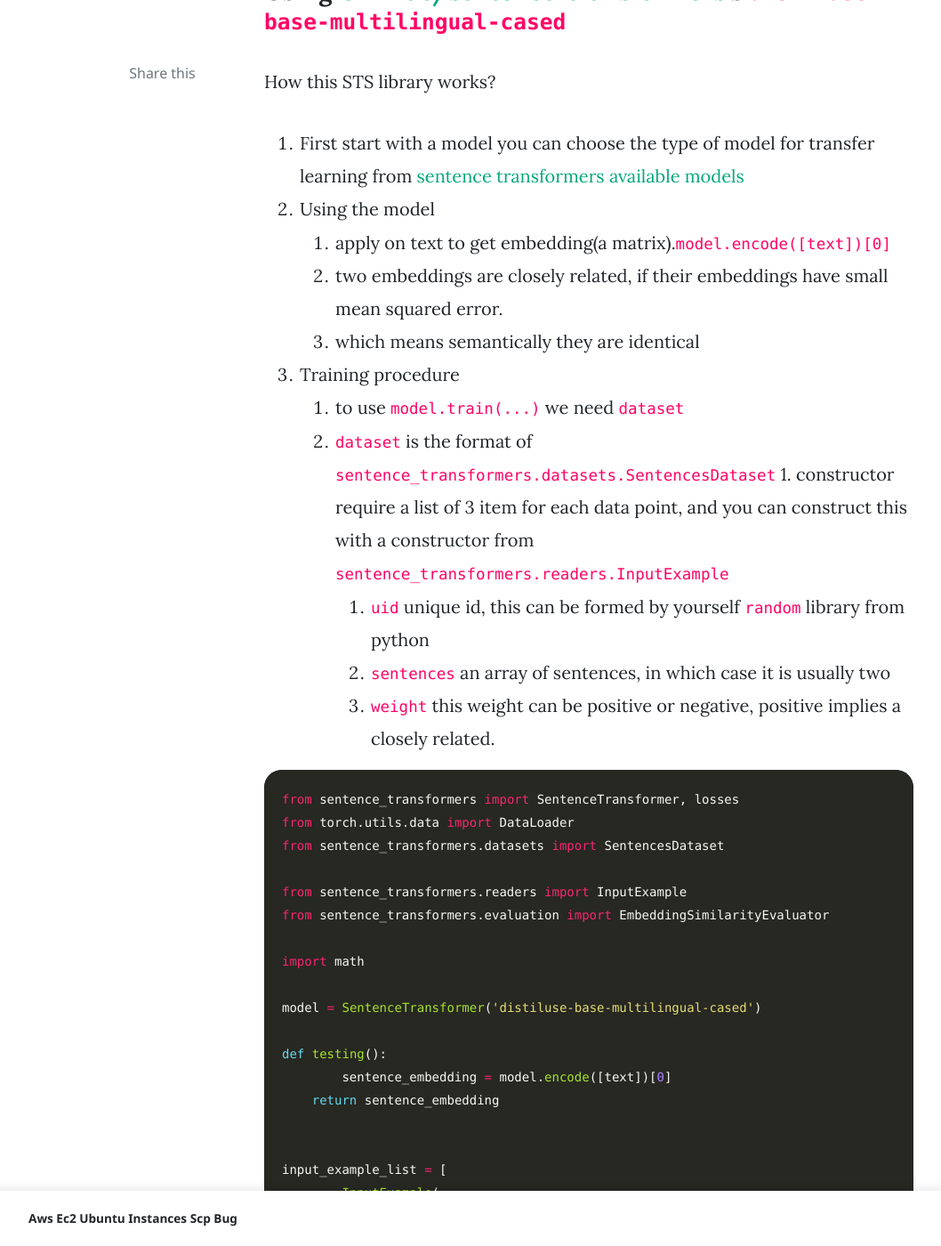
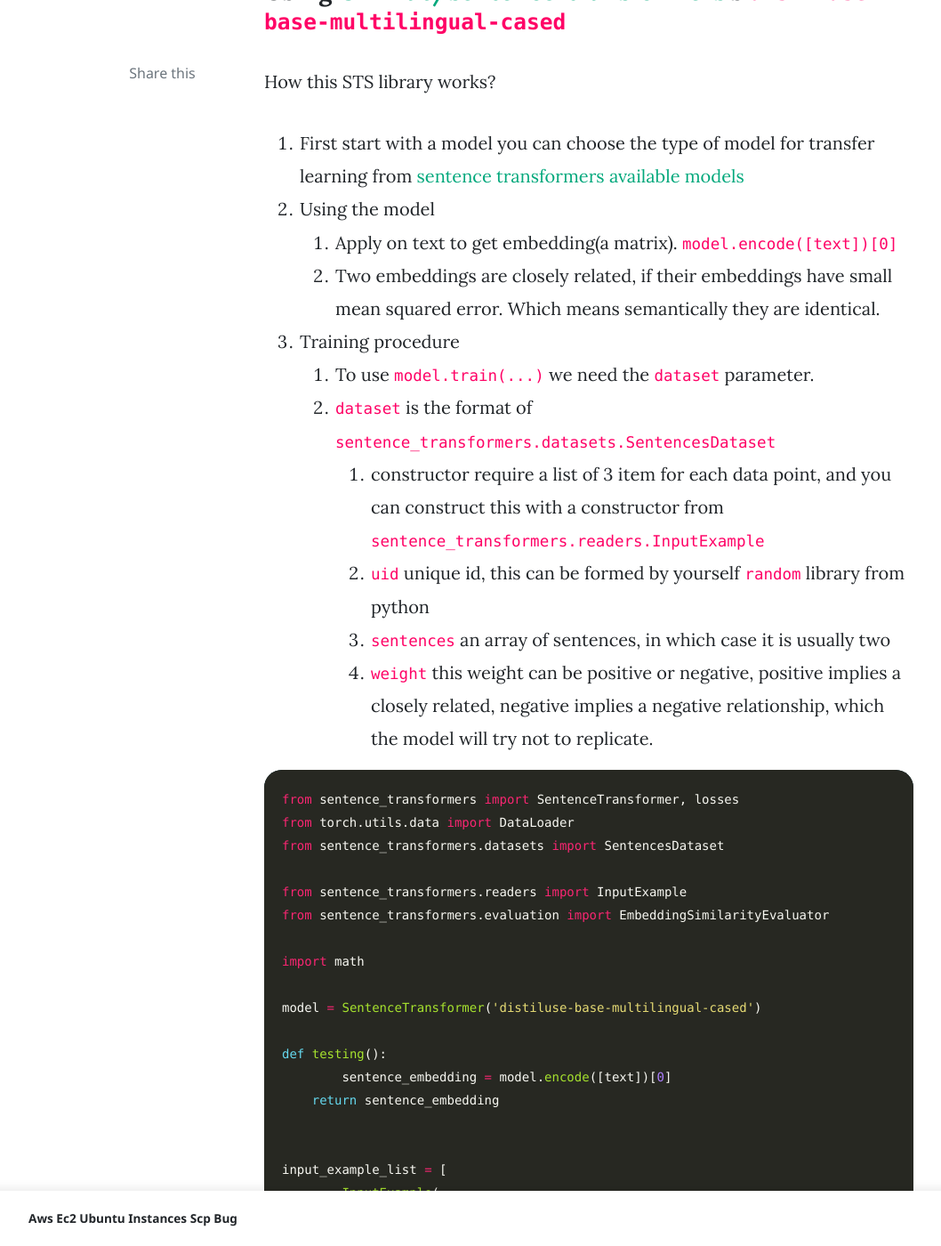
Before and after one commit to lowzhao/lowzhao, a Jekyll site: the page built from _posts/2020-07-17-SotA-STS.md, in a window 1280 px wide and 1400 px high, scrolled down 3311 px. Shown: the whole window at 89% size, without its empty margins (73-1131 px from the left). Built offline with Jekyll 4.4.1, drawn with Linux system fonts in a browser that asks for light colours; nearby versions of some CDN libraries; comment, search, counter and statistics services are not loaded; some of the changed text lies outside the part shown.

Commit message:
Update 2020-07-17-SotA-STS.md

````diff
--- a/_posts/2020-07-17-SotA-STS.md
+++ b/_posts/2020-07-17-SotA-STS.md
@@ -86,16 +86,15 @@ Therefore after some searching I found [UKPLab/sentence-transformers].
 How this STS library works?
 1. First start with a model you can choose the type of model for transfer learning from [sentence transformers available models]
 2. Using the model
-	1. apply on text to get embedding(a matrix).`model.encode([text])[0]`
-    2. two embeddings are closely related, if their embeddings have small mean squared error.
-    3. which means semantically they are identical
+	1. Apply on text to get embedding(a matrix). `model.encode([text])[0]`
+    2. Two embeddings are closely related, if their embeddings have small mean squared error. Which means semantically they are identical.
 3. Training procedure
-	1. to use `model.train(...)` we need `dataset`
+	1. To use `model.train(...)` we need the `dataset` parameter.
     2. `dataset` is the format of `sentence_transformers.datasets.SentencesDataset`
-    	1. constructor require a list of 3 item for each data point, and you can construct this with a constructor from `sentence_transformers.readers.InputExample`
+		1. constructor require a list of 3 item for each data point, and you can construct this with a constructor from `sentence_transformers.readers.InputExample`
         2. `uid` unique id, this can be formed by yourself `random` library from python
         3. `sentences` an array of sentences, in which case it is usually two
-        4. `weight` this weight can be positive or negative, positive implies a closely related.
+        4. `weight` this weight can be positive or negative, positive implies a closely related, negative implies a negative relationship, which the model will try not to replicate.
 
 ```python
 from sentence_transformers import SentenceTransformer, losses
@@ -165,7 +164,7 @@ indexer = faiss.IndexIVFFlat(quantizer, DIMENSION, 10)
 
 data, label = [
 	[embedding_1,embedding_2],
-	['ID123', 'ID124]
+	['ID123', 'ID124']
 ]
 
 # first step of training
````
